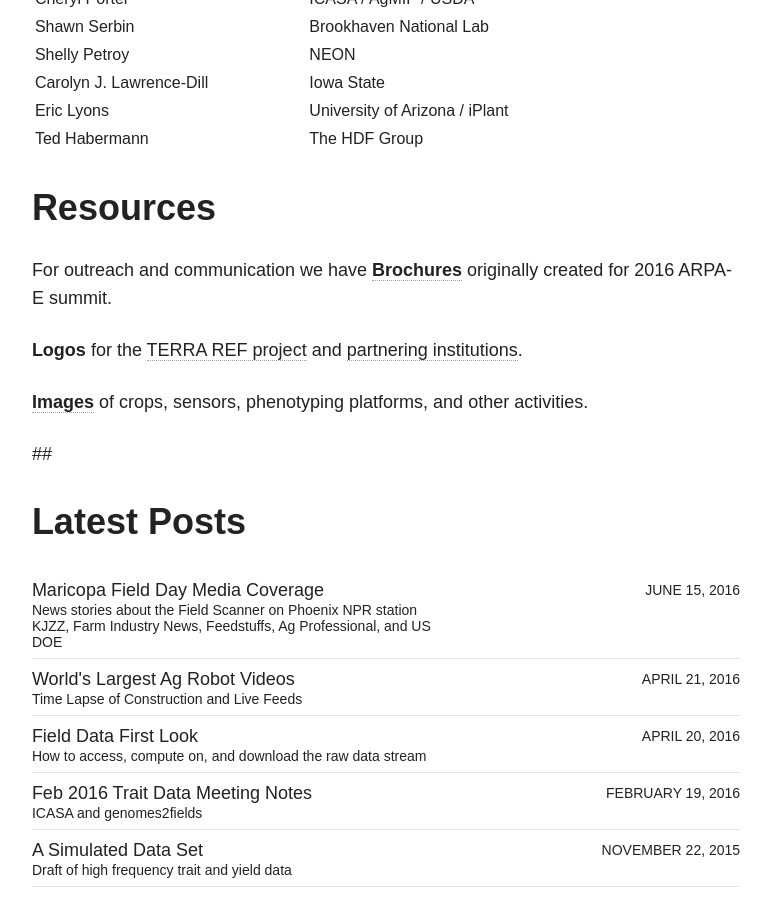
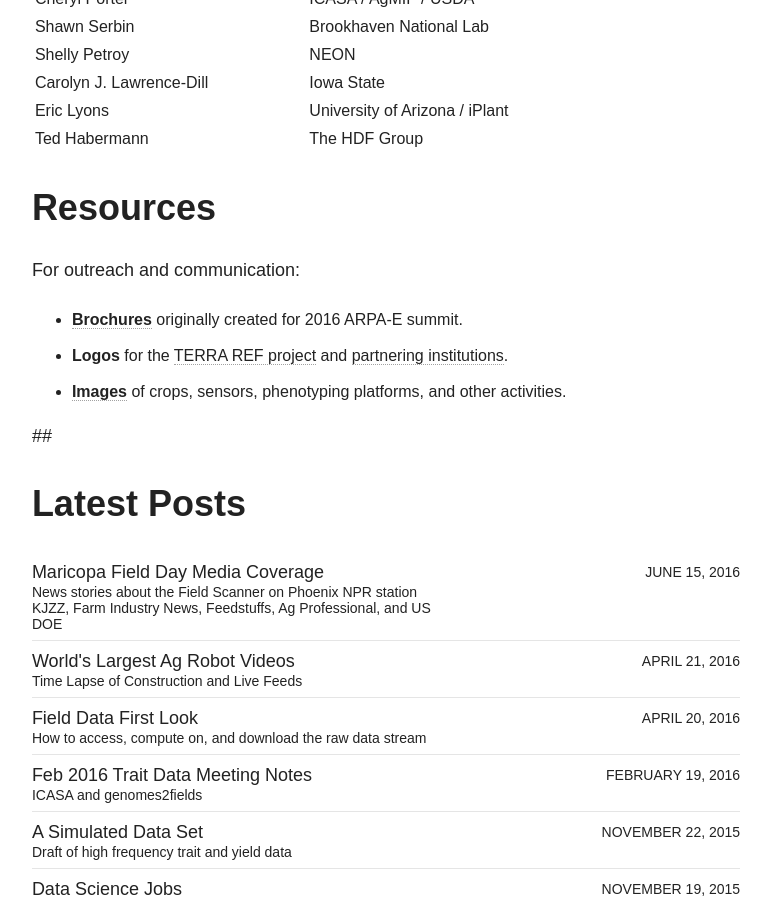
Before and after one commit to terra-reference/terraref.github.io, a Jekyll site: the page built from about/index.md, in a window 1280 px wide and 900 px high, scrolled down 4439 px. Shown: the whole window, without its empty margins (254-1025 px from the left). Built offline with Jekyll 4.4.1, drawn with Linux system fonts in a browser that asks for light colours; nearby versions of some CDN libraries.

Commit message:
Update index.md

```diff
--- a/about/index.md
+++ b/about/index.md
@@ -108,12 +108,11 @@ Data Products will be published, reviewed, and updated each year of the project,
 
 # Resources
 
-For outreach and communication we have [**Brochures**](https://drive.google.com/open?id=0By_PDCcY5g2JaDJRZFBzd2FaZlU) originally created for 2016 ARPA-E summit.
+For outreach and communication:
 
-**Logos** for the [TERRA REF project](https://drive.google.com/open?id=0By_PDCcY5g2JclZNN2NtaklXcE0) and [partnering institutions](https://drive.google.com/open?id=0By_PDCcY5g2JdTRySHR2NlJEZFE).
-
-[**Images**](https://drive.google.com/open?id=0By_PDCcY5g2JeE84YXh3eXgtaUU) of crops, sensors, phenotyping platforms, and other activities.
-
+* [**Brochures**](https://drive.google.com/open?id=0By_PDCcY5g2JaDJRZFBzd2FaZlU) originally created for 2016 ARPA-E summit.
+* **Logos** for the [TERRA REF project](https://drive.google.com/open?id=0By_PDCcY5g2JclZNN2NtaklXcE0) and [partnering institutions](https://drive.google.com/open?id=0By_PDCcY5g2JdTRySHR2NlJEZFE).
+* [**Images**](https://drive.google.com/open?id=0By_PDCcY5g2JeE84YXh3eXgtaUU) of crops, sensors, phenotyping platforms, and other activities.
 
 
 ##
```
